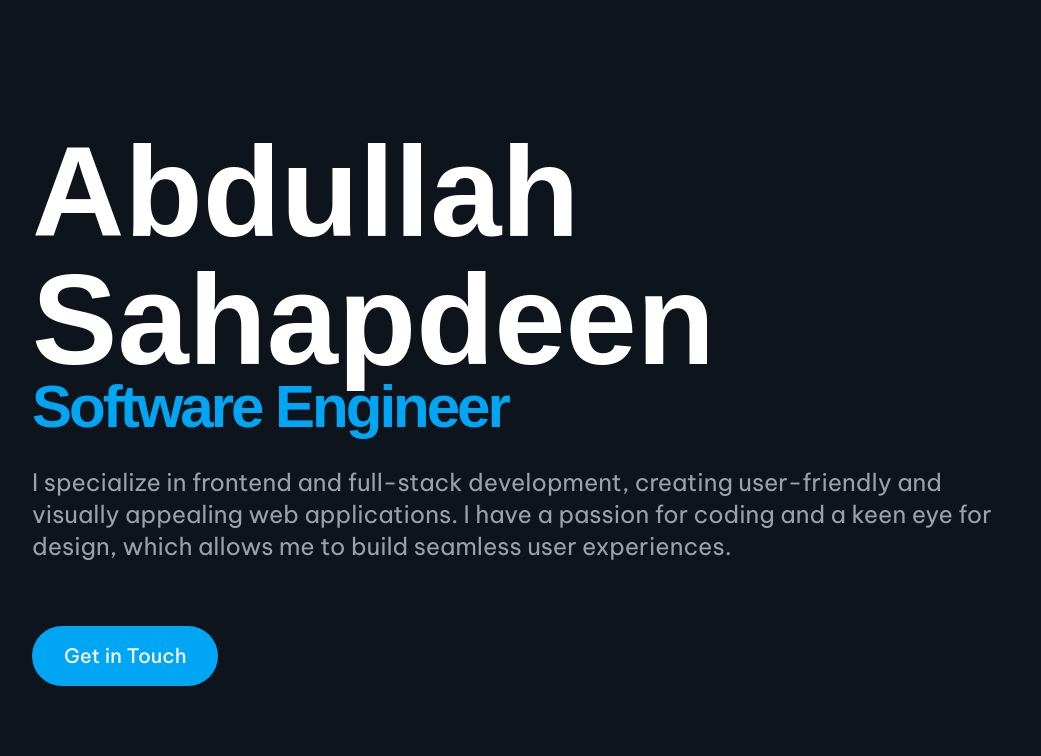
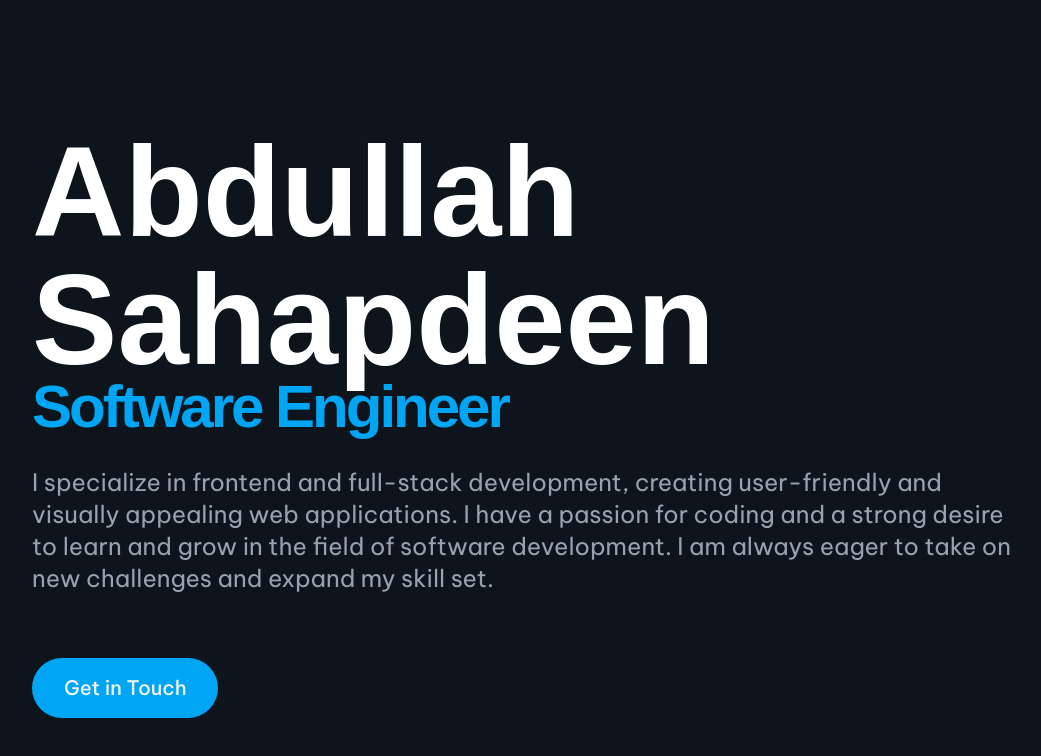
Before and after one commit to asahapde/my-portfolio, a React (Vite) app: page / in a window 1280 px wide. Shown: the top 756 px of the page, without its empty margins (116-1157 px from the left). Built offline with nearby package versions, Linux system fonts and the light colour scheme; a web font is replaced by a local one.

Commit message:
fix description

```diff
--- a/src/App.tsx
+++ b/src/App.tsx
@@ -22,8 +22,9 @@ function App() {
         <p className="mb-16 text-base font-normal text-gray-400 md:text-2xl">
           I specialize in frontend and full-stack development, creating
           user-friendly and visually appealing web applications. I have a
-          passion for coding and a keen eye for design, which allows me to build
-          seamless user experiences.
+          passion for coding and a strong desire to learn and grow in the field
+          of software development. I am always eager to take on new challenges
+          and expand my skill set.
         </p>
         <a
           className="inline-block text-base sm:text-lg md:text-xl rounded-full bg-sky-500 hover:bg-sky-700 px-8 py-5 leading-5 font-medium"
```
